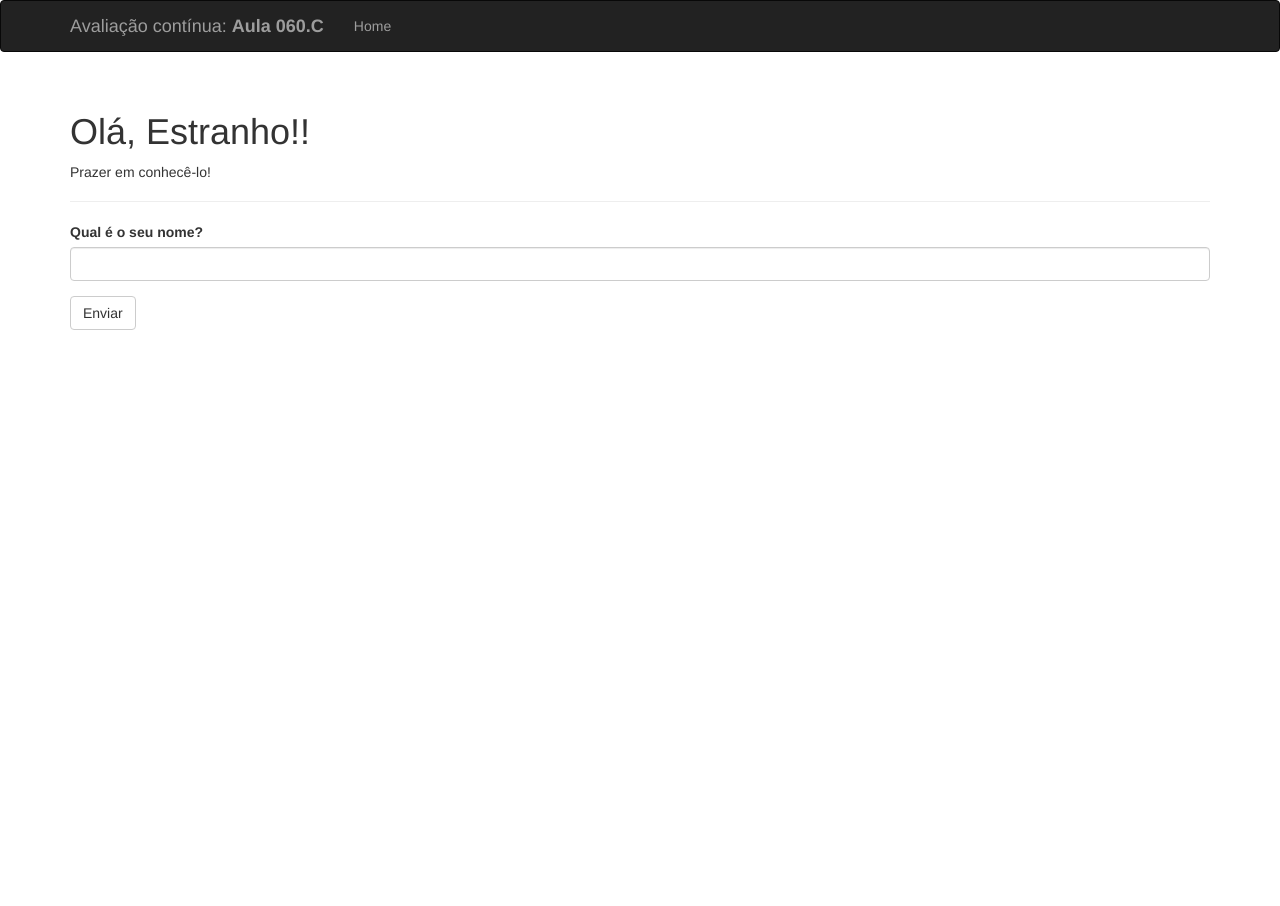
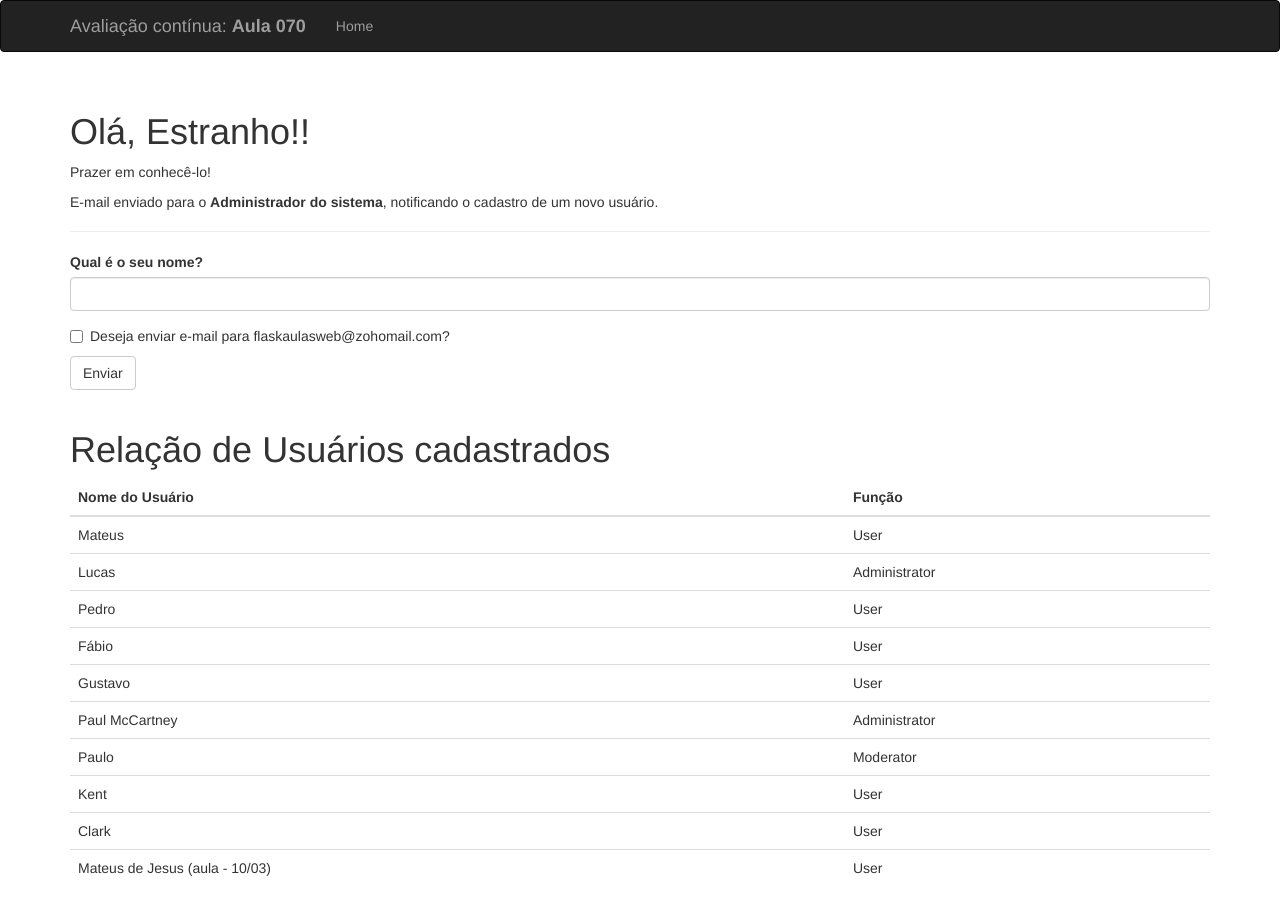
Before and after one commit to MateSou/PTBDSWS, a Flask app: page / in a window 1280 px wide. Before the commit the page ends 330 px from the top, so only its background shows below. Run offline with Flask 3, Linux system fonts and the light colour scheme; some libraries are stand-ins or nearby versions.

Commit message:
feat/checkbox para envio de email

```diff
--- a/hello.py
+++ b/hello.py
@@ -2,7 +2,7 @@ from flask import Flask, render_template, url_for, session, redirect
 from flask_migrate import Migrate
 from flask_bootstrap import Bootstrap
 from flask_wtf import FlaskForm
-from wtforms import StringField, SubmitField, SelectField
+from wtforms import StringField, SubmitField, BooleanField
 from wtforms.validators import DataRequired
 from flask_sqlalchemy import SQLAlchemy
 import requests
@@ -22,11 +22,12 @@ bootstrap = Bootstrap(app)
 
 app.config['SECRET_KEY'] = 'senhasecreta'
 
-app.config['API_KEY'] = os.environ.get('API_KEY')
-app.config['API_URL'] = os.environ.get('API_URL')
-app.config['API_FROM'] = os.environ.get('API_FROM')
+app.config['API_KEY'] = os.getenv('API_KEY')
+app.config['API_URL'] = os.getenv('API_URL')
+app.config['API_FROM'] = os.getenv('API_FROM')
 app.config['FLASK_MAIL_SUBJECT_PREFIX'] = '[Flask]'
-app.config['FLASK_ADMIN'] = os.environ.get('FLASK_ADMIN')
+app.config['FLASK_ADMIN'] = os.getenv('FLASK_ADMIN')
+app.config['EMAIL_PROF'] = os.getenv('EMAIL_PROF')
 
 
 ##Banco de Dados
@@ -46,8 +47,10 @@ class User(db.Model):
 ## Formularios
 class Form(FlaskForm):
     name = StringField('Qual é o seu nome?', validators=[DataRequired()])
+    send_email = BooleanField("Deseja enviar e-mail para flaskaulasweb@zohomail.com?", "")
     submit = SubmitField('Enviar')
 
+## E-mail
 def send_email(to,subject,newUser):
         email_from = app.config['API_FROM']
         email_text = "Novo usuário cadastrado.\n" + "Nome: " + str(newUser) + "\n" + "\nAluno: " + str(os.getenv('NOME')) + "\nPRONTUARIO: " + str(os.getenv('PRONTUARIO'))
@@ -73,16 +76,16 @@ def index():
            db.session.add(user)
            db.session.commit()
            session['known'] = False
-           if app.config['FLASK_ADMIN']:
-               send_email([app.config['FLASK_ADMIN'],"flaskaulasweb@zohomail.com"],
-                          'Novo Usuário',
-                          form.name.data)
+           if form.send_email.data:
+               if app.config['FLASK_ADMIN']:
+                send_email([app.config['FLASK_ADMIN'],app.config['EMAIL_PROF']],'Novo Usuário',
+                           form.name.data)
         else:
             session['known'] = True
         return redirect(url_for('index'))
 
     return render_template('homepage.html', form=form, name=session.get('Name'),
-                           known=session.get('known', False))
+                           known=session.get('known', False),users = User.query.all())
 
 ##Error 404 - Not Found
 @app.errorhandler(404)
--- a/templates/base.html
+++ b/templates/base.html
@@ -17,7 +17,7 @@
                 <span class="icon-bar"></span>
                 <span class="icon-bar"></span>
             </button>
-            <a class="navbar-brand" href="/">Avaliação contínua: <b>Aula 060.C</b></a>
+            <a class="navbar-brand" href="/">Avaliação contínua: <b>Aula 070</b></a>
         </div>
         <div class="navbar-collapse collapse">
             <ul class="nav navbar-nav">
--- a/templates/homepage.html
+++ b/templates/homepage.html
@@ -16,12 +16,31 @@
     {% block page_content %}
         <h1>Olá, {% if name %}{{ name }}{% else %}Estranho!{% endif %}!</h1>
         {% if known %}<p>Feliz em vê-lo novamente!</p>{% else %}<p>Prazer em conhecê-lo!</p>{% endif %}
+        <P>E-mail enviado para o <strong>Administrador do sistema</strong>, notificando o cadastro de um novo usuário.</P>
     {% endblock %}
 
     {% block content %}
         {{ super() }}
         <div class="container">
             {{ wtf.quick_form(form) }}
+            <br>
+            <h1>Relação de Usuários cadastrados</h1>
+            <table class="table">
+                <thead>
+                    <tr>
+                        <th>Nome do Usuário</th>
+                        <th>Função</th>
+                    </tr>
+                </thead>
+                <tbody>
+                    {% for item in users %}
+                    <tr>
+                        <td>{{ item.username }}</td>
+                        <td>{{ item.role.name }}</td>
+                    </tr>
+                    {% endfor %}
+                </tbody>
+            </table>
         </div>
     {% endblock %}
 
```
Also changed, not shown: data.sqlite.
